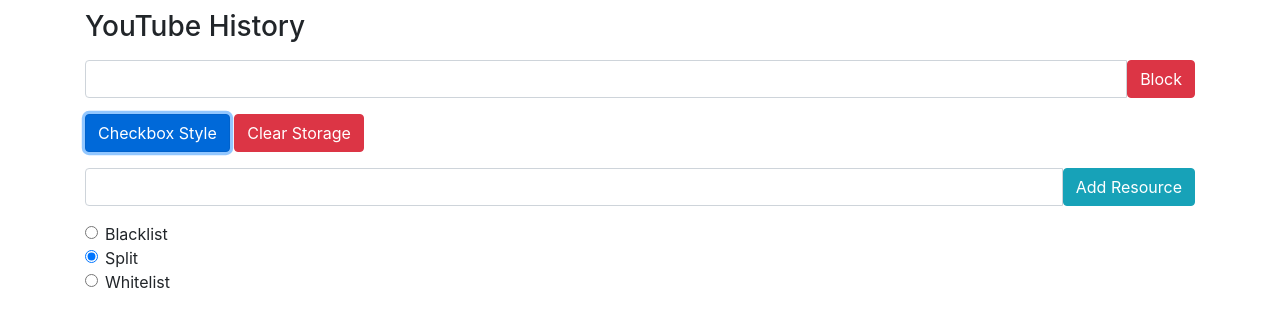
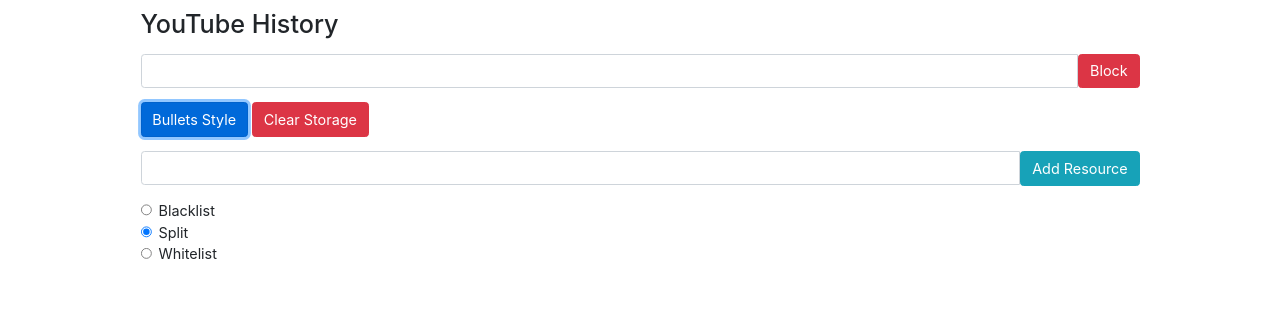
Before and after one commit to irgfield1/youtubeBlocker, a browser extension: page options.html in a window 1280 px wide. Both pictures are taken after a click on the button "Checkbox Style". Drawn offline with nearby package versions, Linux system fonts and the light colour scheme.

Commit message:
Set extension zoom to 90%, fixed checkbutton.textcontent

```diff
--- a/assets/css/options.css
+++ b/assets/css/options.css
@@ -1,4 +1,4 @@
-.select_text{
+.select_text {
   user-select: text; /* supported by Chrome and Opera */
   /* -webkit-user-select: auto; /* Safari
      -khtml-user-select: auto; /* Konqueror HTML *
@@ -6,7 +6,10 @@
      -ms-user-select: auto; Internet Explorer/Edge */
 }
 
-  .resized_textbox {width: 350px; height: 20px}
+.resized_textbox {
+  width: 350px;
+  height: 20px;
+}
 
 .hidden {
   visibility: hidden;
@@ -14,6 +17,9 @@
   height: 0px;
 }
 
-  body{
+body {
   margin: 10px;
+  min-width: 200px;
+  zoom: 90%;
 }
+/*Trying to change chrome ux*/
--- a/options.js
+++ b/options.js
@@ -148,7 +148,7 @@
   fillHtmlChecks();
   let bulletList = document.getElementById("history");
   let checksList = document.getElementById("checks");
-  let button = document.getElementById("blockButton");
+  let button = document.getElementById("checksButton");
 
   if (bulletList.classList.contains("hidden")) {
     bulletList.classList.remove("hidden");
```
Lines whose indentation alone changed are shown as unchanged.
